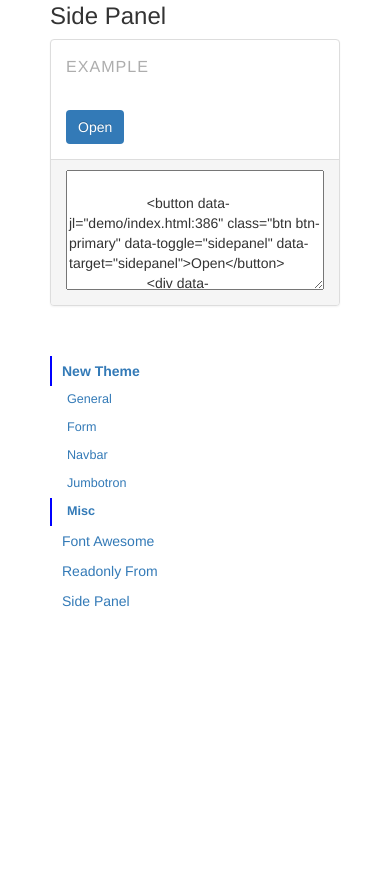
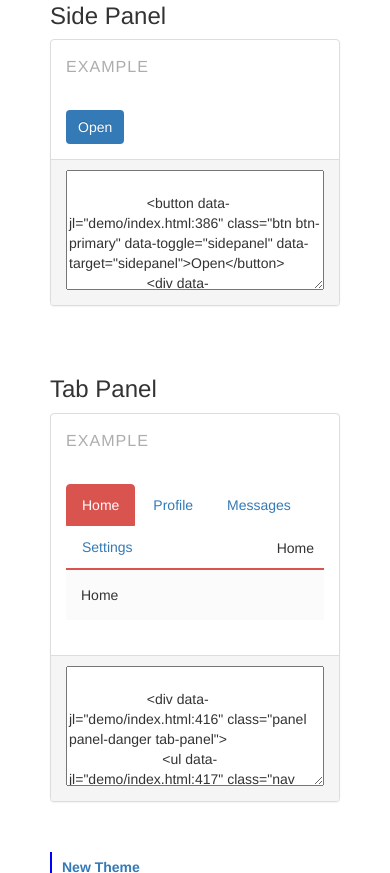
Before and after one commit to BndyNet/bootstrap-more, a website: page demo/index.html in a window 390 px wide. Shown: the part 3626-4499 px from the top of the page. Before the commit the page ends 4003 px from the top, so only its background shows below. Drawn offline with nearby package versions, Linux system fonts and the light colour scheme.

Commit message:
feat: add tab-panel component

```diff
--- a/demo/index.html
+++ b/demo/index.html
@@ -407,6 +407,44 @@
                 </div>
             </div>
         </section>
+
+        <section>
+            <h3>Tab Panel</h3>
+
+            <div class="panel panel-default panel-example">
+                <div class="panel-body">
+                    <div class="panel panel-danger tab-panel">
+                        <ul class="nav nav-tabs" role="tablist">
+                            <li role="presentation" class="active">
+                                <a href="#home" aria-controls="home" role="tab" data-toggle="tab">Home</a>
+                                <div class="toolbox">Home</div>
+                            </li>
+                            <li role="presentation">
+                                <a href="#profile" aria-controls="profile" role="tab" data-toggle="tab">Profile</a>
+                                <div class="toolbox">Profile</div>
+                            </li>
+                            <li role="presentation">
+                                <a href="#messages" aria-controls="messages" role="tab" data-toggle="tab">Messages</a>
+                                <div class="toolbox">Messages</div>
+                            </li>
+                            <li role="presentation">
+                                <a href="#settings" aria-controls="settings" role="tab" data-toggle="tab">Settings</a>
+                                <div class="toolbox">Settings</div>
+                            </li>
+                        </ul>
+                        <div class="tab-content">
+                            <div role="tabpanel" class="tab-pane active" id="home">Home</div>
+                            <div role="tabpanel" class="tab-pane" id="profile">Profile</div>
+                            <div role="tabpanel" class="tab-pane" id="messages">Message</div>
+                            <div role="tabpanel" class="tab-pane" id="settings">Settings</div>
+                        </div>
+                    </div>
+                </div>
+                <div class="panel-footer">
+                    <textarea class="code"></textarea>
+                </div>
+            </div>
+        </section>
     </div>
 
     <div class="col-md-4 navs"></div>
--- a/src/bootstrap-more.scss
+++ b/src/bootstrap-more.scss
@@ -306,6 +306,78 @@ form {
   }
 }
 
+/* Tab Panel */
+@mixin tabPanelTheme($name, $color) {
+  &.panel-#{$name} {
+    .nav-tabs {
+      border-bottom-color: $color;
+
+      & > li {
+        margin-bottom: 0;
+
+        &.active {
+          & > a,
+          & > a:focus,
+          & > a:hover {
+            background-color: $color;
+            border-color: $color;
+            color: #fff;
+          }
+        }
+      }
+    }
+
+    .tab-content {
+      .tab-pane {
+        border-color: $color;
+      }
+    }
+  }
+}
+.tab-panel {
+  &.panel {
+    border: none;
+    box-shadow: none;
+
+    .nav-tabs {
+      position: relative;
+      border-bottom: solid 2px transparent;
+
+      & > li {
+        position: static;
+
+        .toolbox {
+          display: none;
+          position: absolute;
+          right: 0;
+          bottom: 0;
+          padding: 10px;
+        }
+
+        &.active {
+          .toolbox {
+            display: block;
+          }
+        }
+      }
+    }
+
+    .tab-content {
+      background-color: #fbfbfb;
+
+      .tab-pane {
+        padding: 15px;
+      }
+    }
+
+    @include tabPanelTheme('primary', $color-primary);
+    @include tabPanelTheme('info', $color-info);
+    @include tabPanelTheme('warning', $color-warning);
+    @include tabPanelTheme('success', $color-success);
+    @include tabPanelTheme('danger', $color-danger);
+  }
+}
+
 /* page-article */
 .page-article {
   padding: 20px;
```
Also changed, not shown: dist/bootstrap-more.css, dist/bootstrap-more.min.css, dist/bootstrap-more.min.js.
